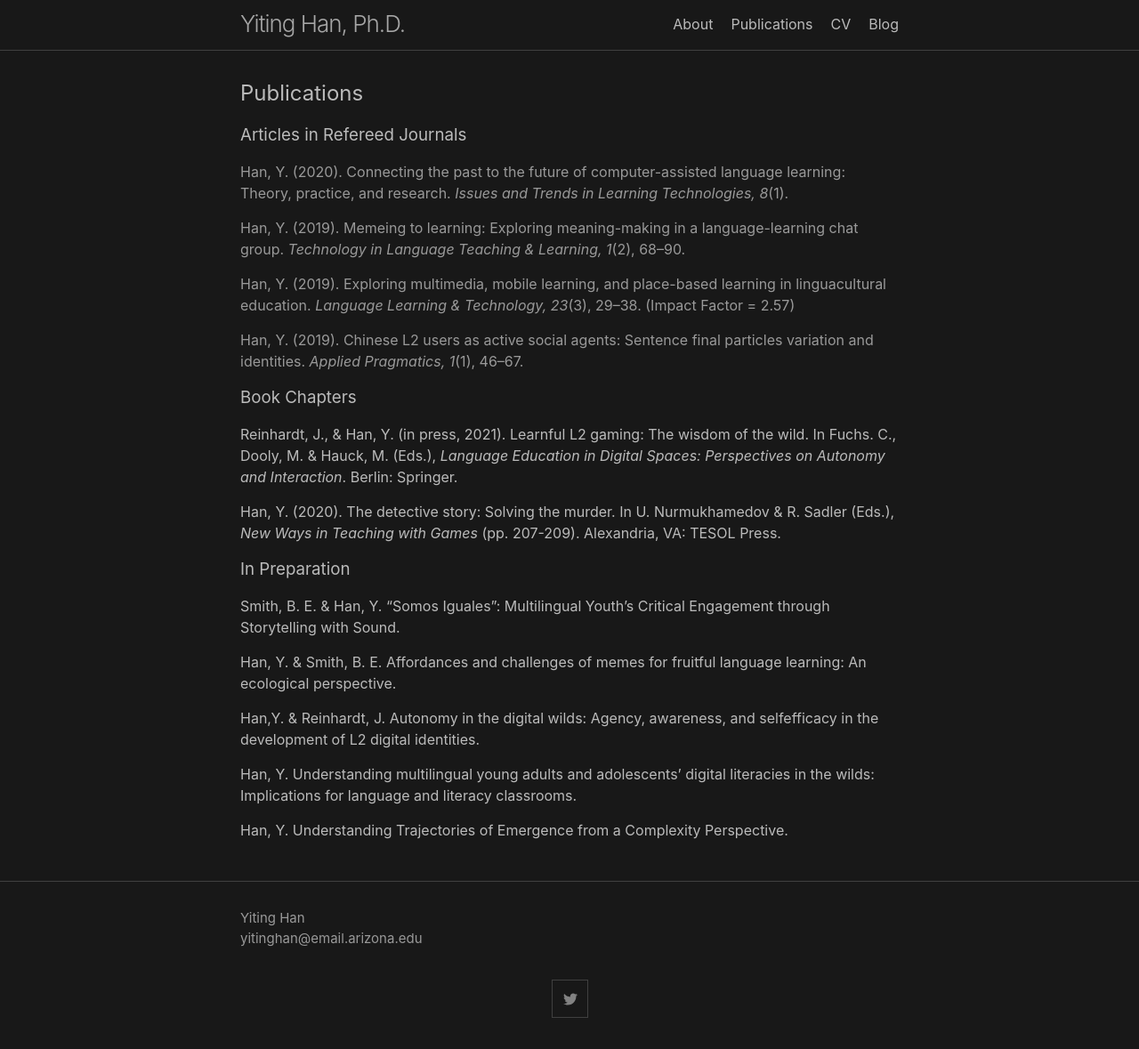
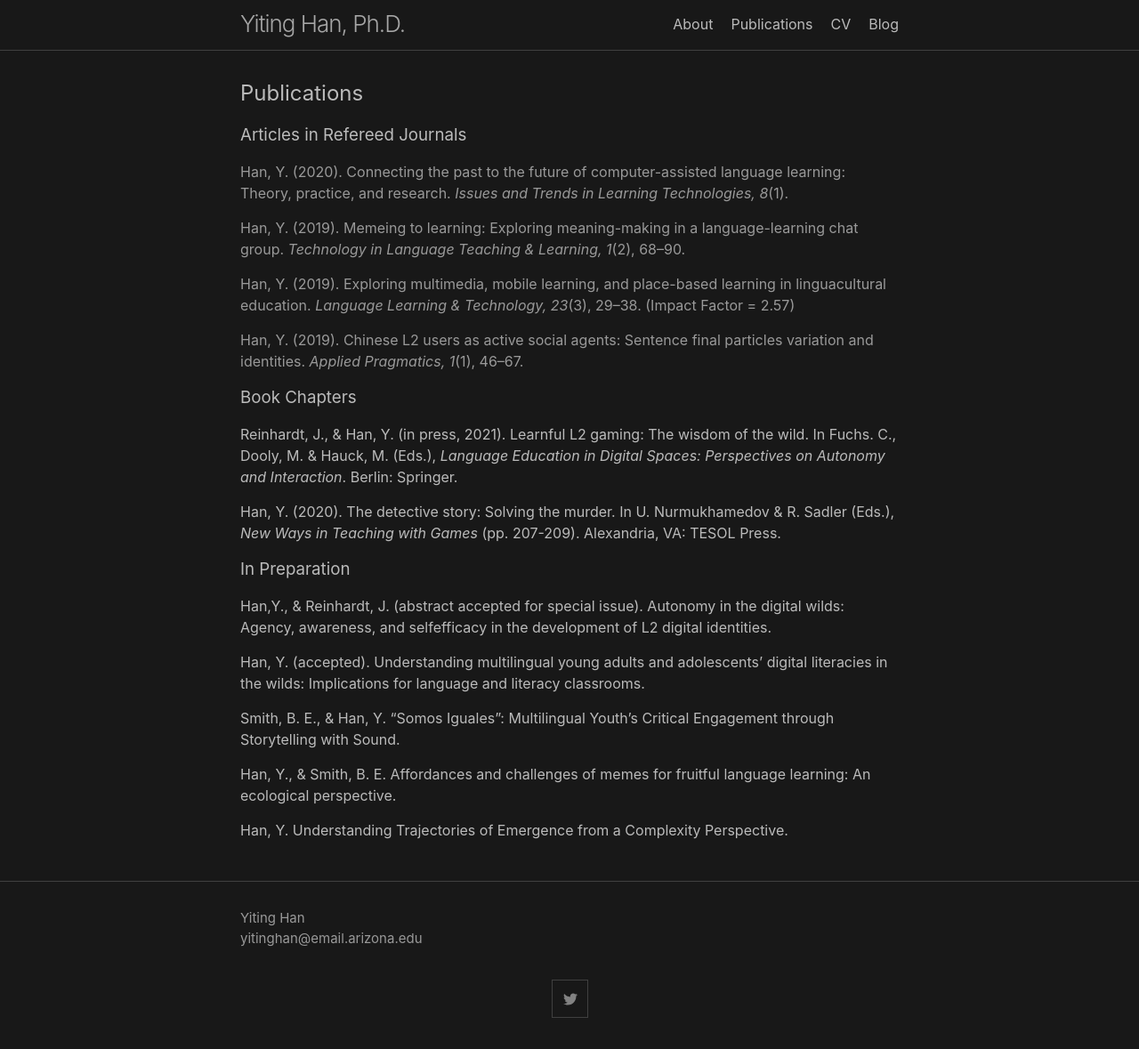
Before and after one commit to yitinghanphd/yitinghanphd.github.io, a Jekyll site: the page built from publications.md, in a window 1280 px wide. Shown: the whole page at 89% size. Built offline with Jekyll 4.4.1, drawn with Linux system fonts in a browser that asks for light colours.

Commit message:
Update publications.md
pub update

```diff
--- a/publications.md
+++ b/publications.md
@@ -19,12 +19,12 @@ Reinhardt, J., & Han, Y. (in press, 2021). Learnful L2 gaming: The wisdom of the
 Han, Y. (2020). The detective story: Solving the murder. In U. Nurmukhamedov & R. Sadler (Eds.), *New Ways in Teaching with Games* (pp. 207-209). Alexandria, VA: TESOL Press.
 
 ### In Preparation
-Smith, B. E. & Han, Y. “Somos Iguales”: Multilingual Youth’s Critical Engagement through Storytelling with Sound.
+Han,Y., & Reinhardt, J. (abstract accepted for special issue). Autonomy in the digital wilds: Agency, awareness, and selfefficacy in the development of L2 digital identities.
 
-Han, Y. & Smith, B. E. Affordances and challenges of memes for fruitful language learning: An ecological perspective.
+Han, Y. (accepted). Understanding multilingual young adults and adolescents' digital literacies in the wilds: Implications for language and literacy classrooms.
 
-Han,Y. & Reinhardt, J. Autonomy in the digital wilds: Agency, awareness, and selfefficacy in the development of L2 digital identities.
+Smith, B. E., & Han, Y. “Somos Iguales”: Multilingual Youth’s Critical Engagement through Storytelling with Sound.
 
-Han, Y. Understanding multilingual young adults and adolescents' digital literacies in the wilds: Implications for language and literacy classrooms.
+Han, Y., & Smith, B. E. Affordances and challenges of memes for fruitful language learning: An ecological perspective.
 
 Han, Y. Understanding Trajectories of Emergence from a Complexity Perspective.
```
